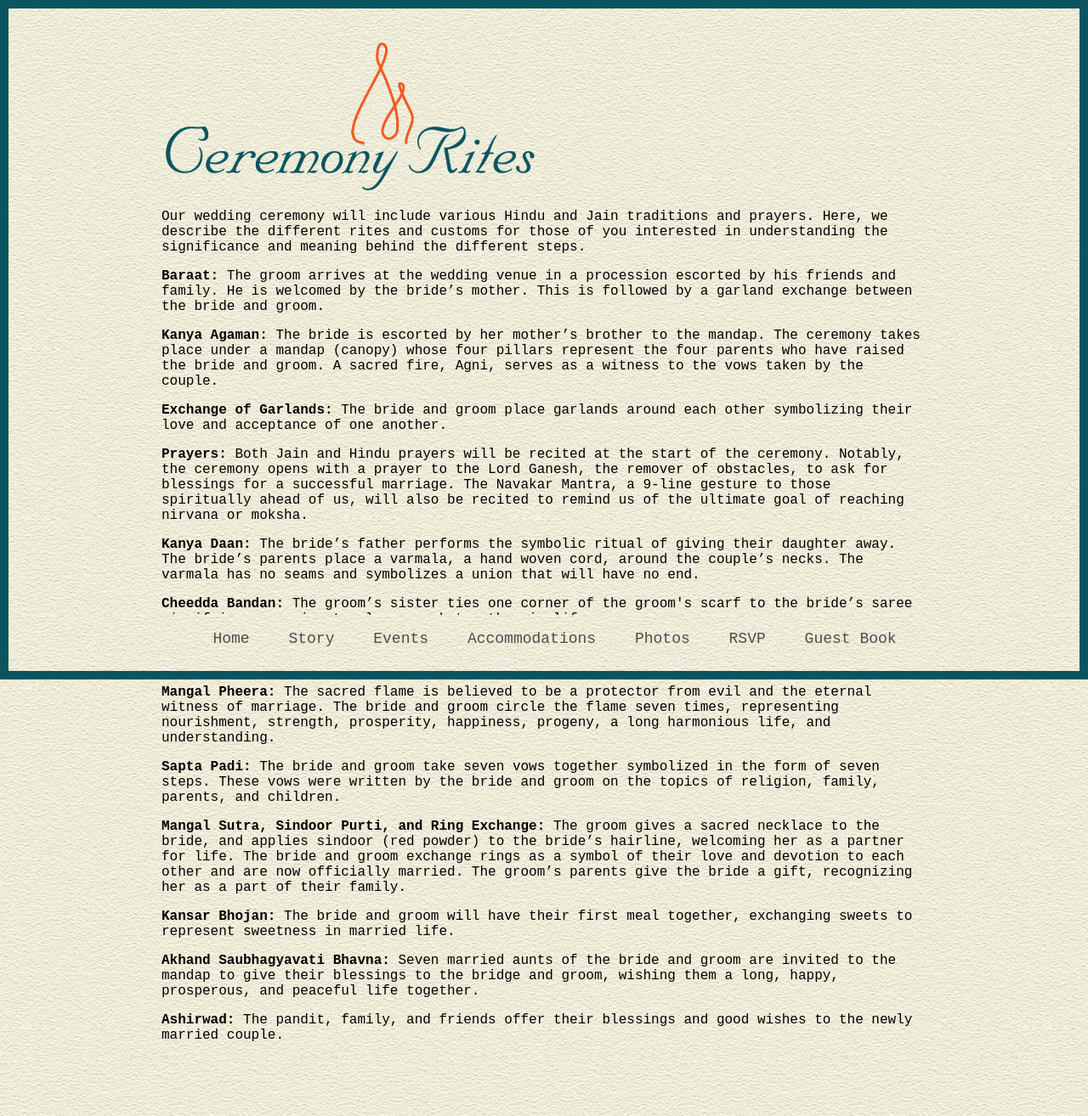
After one commit to arathnam/wedding-website, a Python web app: template templates/ceremonyrites.html in a window 1280 px wide. The commit adds this page. Shown: the whole page at 85% size. Run offline with Jinja, Linux system fonts and the light colour scheme; the template is opened without the code that fills it, so the values that code supplies are empty; some libraries are stand-ins or nearby versions.

Commit message:
Adding ceremonyrites

```diff
--- /dev/null
+++ b/css/ceremonyrites.css
@@ -0,0 +1,20 @@
+#container {
+    width: 900px;
+    margin-left: auto;
+    margin-right: auto;
+}
+
+#rites-text {
+    margin-left: auto;
+    margin-right: auto;
+}
+
+#top-img-container {
+    margin-top: 40px;
+    text-align: left;
+}
+
+#top-img-container img {
+    height: 175px;
+    width: auto;
+}
--- a/templates/ceremony.html
+++ b/templates/ceremony.html
@@ -41,6 +41,9 @@
                             <td class="right-column gray-color">Parking provided at the venue</td>
                         </tr>
                     </table>
+                    <div id="ceremony-rites-container">
+                        <p class="ceremony-link teal-color"><a href="/ceremonyrites">Ceremony Rites</a></p>
+                    </div>
                 </div>
                 <div id="text-container-right">
                     {% if SHOW_RECEPTION_EVENT %}
--- /dev/null
+++ b/templates/ceremonyrites.html
@@ -0,0 +1,31 @@
+{% extends "templates/base.html" %}
+
+{% block page_title %} | Ceremony Rites{% endblock %}
+
+{% block more_styles_and_js %}
+    <link rel="stylesheet" href="/css/ceremonyrites.css">
+{% endblock %}
+
+{% block body %}
+    <div id="container">
+        <div id="top-img-container">
+            <img src="/img/ceremonyrites.png"/>
+        </div>
+        <div id="rite-text">
+            <p>Our wedding ceremony will include various Hindu and Jain traditions and prayers. Here, we describe the different rites and customs for those of you interested in understanding the significance and meaning behind the different steps.</p>
+            <p><b>Baraat:</b> The groom arrives at the wedding venue in a procession escorted by his friends and family. He is welcomed by the bride’s mother. This is followed by a garland exchange between the bride and groom.</p>
+            <p><b>Kanya Agaman:</b> The bride is escorted by her mother’s brother to the mandap. The ceremony takes place under a mandap (canopy) whose four pillars represent the four parents who have raised the bride and groom. A sacred fire, Agni, serves as a witness to the vows taken by the couple.</p>
+            <p><b>Exchange of Garlands:</b> The bride and groom place garlands around each other symbolizing their love and acceptance of one another.</p>
+            <p><b>Prayers:</b> Both Jain and Hindu prayers will be recited at the start of the ceremony. Notably, the ceremony opens with a prayer to the Lord Ganesh, the remover of obstacles, to ask for blessings for a successful marriage. The Navakar Mantra, a 9-line gesture to those spiritually ahead of us, will also be recited to remind us of the ultimate goal of reaching nirvana or moksha.</p>
+            <p><b>Kanya Daan:</b> The bride’s father performs the symbolic ritual of giving their daughter away. The bride’s parents place a varmala, a hand woven cord, around the couple’s necks. The varmala has no seams and symbolizes a union that will have no end.</p>
+            <p><b>Cheedda Bandan:</b> The groom’s sister ties one corner of the groom's scarf to the bride’s saree signifying a promise to always work together in life.</p>
+            <p><b>Hasta Milap:</b> The pandit joins the bride and groom’s hands together signifying eternal togetherness.</p>
+            <p><b>Mangal Pheera:</b> The sacred flame is believed to be a protector from evil and the eternal witness of marriage. The bride and groom circle the flame seven times, representing nourishment, strength, prosperity, happiness, progeny, a long harmonious life, and understanding.</p>
+            <p><b>Sapta Padi:</b> The bride and groom take seven vows together symbolized in the form of seven steps. These vows were written by the bride and groom on the topics of religion, family, parents, and children.</p>
+            <p><b>Mangal Sutra, Sindoor Purti, and Ring Exchange:</b> The groom gives a sacred necklace to the bride, and applies sindoor (red powder) to the bride’s hairline, welcoming her as a partner for life. The bride and groom exchange rings as a symbol of their love and devotion to each other and are now officially married. The groom’s parents give the bride a gift, recognizing her as a part of their family.</p>
+            <p><b>Kansar Bhojan:</b> The bride and groom will have their first meal together, exchanging sweets to represent sweetness in married life.</p>
+            <p><b>Akhand Saubhagyavati Bhavna:</b> Seven married aunts of the bride and groom are invited to the mandap to give their blessings to the bridge and groom, wishing them a long, happy, prosperous, and peaceful life together.</p>
+            <p><b>Ashirwad:</b> The pandit, family, and friends offer their blessings and good wishes to the newly married couple.</p>
+        </div>
+    </div>
+{% endblock %}
--- a/templates/story.html
+++ b/templates/story.html
@@ -1,7 +1,7 @@
 {% extends "templates/base.html" %}
 {% set active_page = "story" %}
 
-{% block page_title %} | Events (Reception){% endblock %}
+{% block page_title %} | Story{% endblock %}
 
 {% block more_styles_and_js %}
     <link rel="stylesheet" href="/css/story.css">
--- a/wedding-website.py
+++ b/wedding-website.py
@@ -52,6 +52,10 @@ class GarbaPage(webapp2.RequestHandler):
 class CeremonyPage(webapp2.RequestHandler):
     def get(self):
         self.response.write(JINJA_ENVIRONMENT.get_template('templates/ceremony.html').render(event_template_values))
+
+class CeremonyRitesPage(webapp2.RequestHandler):
+    def get(self):
+        self.response.write(JINJA_ENVIRONMENT.get_template('templates/ceremonyrites.html').render(event_template_values))
 
 class ReceptionPage(webapp2.RequestHandler):
     def get(self):
@@ -202,6 +206,7 @@ application = webapp2.WSGIApplication([
     ('/events', EventsPage),
     ('/garba', GarbaPage),
     ('/ceremony', CeremonyPage),
+    ('/ceremonyrites', CeremonyRitesPage),
     ('/reception', ReceptionPage),
     ('/guest_book', GuestBookPage),
     ('/photos', PhotosPage),
```
Also changed, not shown: css/individual_event.css (+10 -0 lines), img/ceremonyrites.png (added).
